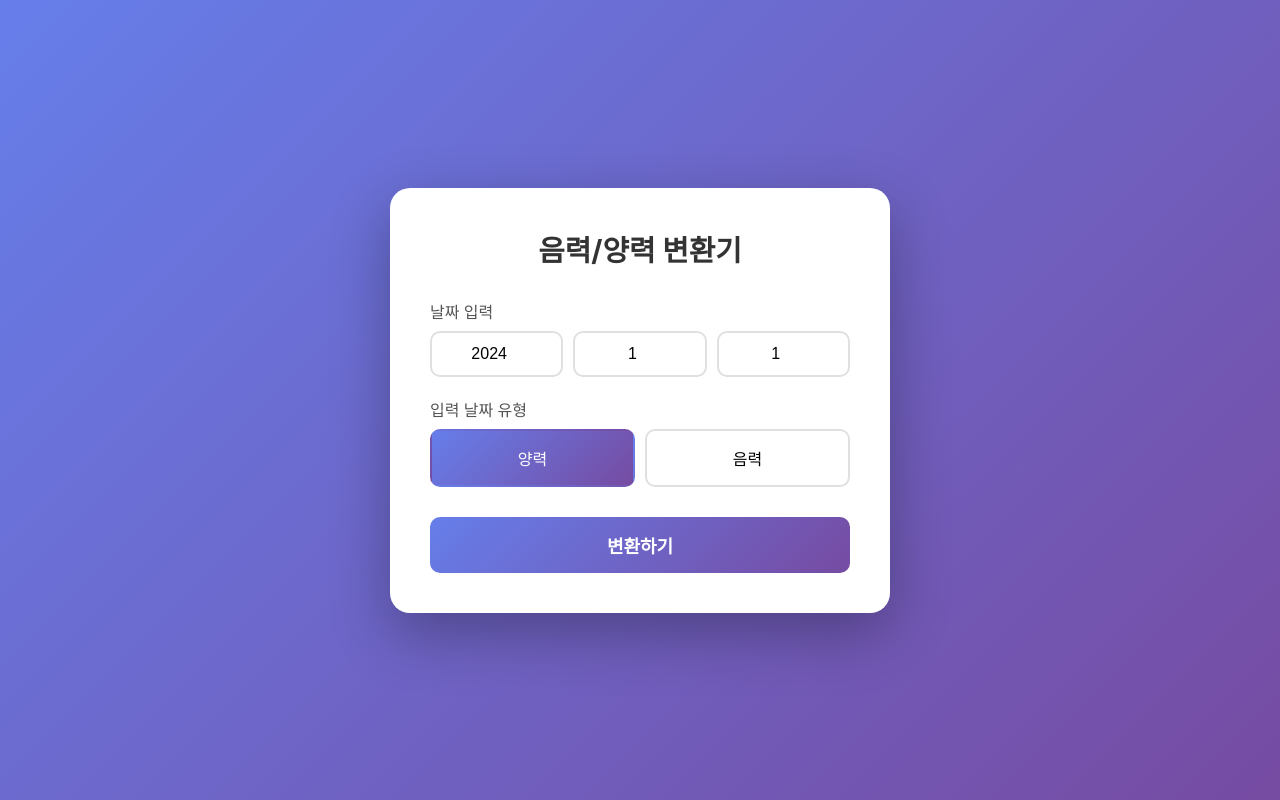
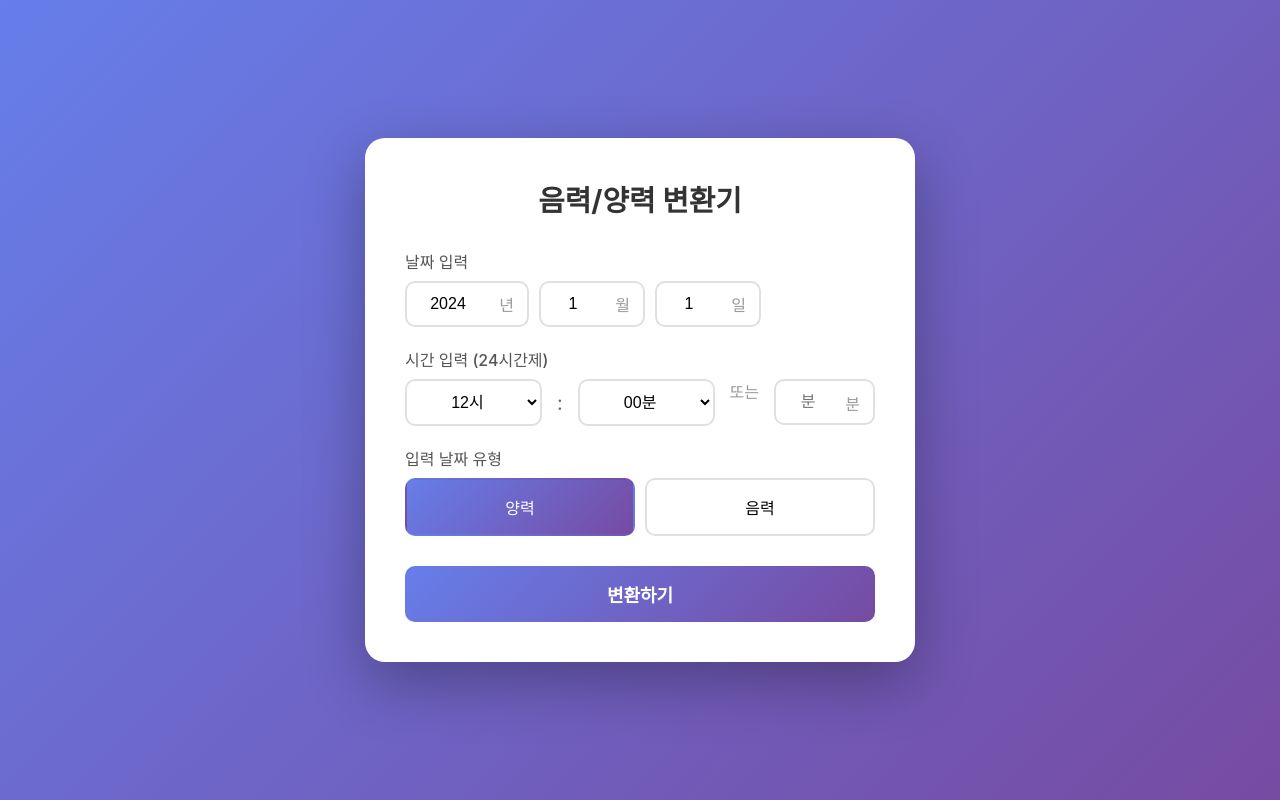
Before and after one commit to Eddy-power/ganji-1, a Flask app: page / in a window 1280 px wide. Run offline with Flask 3, Linux system fonts and the light colour scheme.

Commit message:
Add time input and display corresponding traditional Korean time cycle details
Implement time input (24-hour format, 10-minute intervals) and calculate/display the traditional Korean time GapJa (간지) based on the input time and day's GapJa.

Replit-Commit-Author: Agent
Replit-Commit-Session-Id: 5b41d9a2-2124-4fc7-83c5-6aba2f4248d3
Replit-Commit-Checkpoint-Type: full_checkpoint
Replit-Commit-Event-Id: 5dc4aa80-a35b-4606-83a5-cb4fe8054fde
Replit-Commit-Screenshot-Url: https://storage.googleapis.com/screenshot-production-us-central1/04619390-5d95-4867-bf0c-10615ef9b2f0/5b41d9a2-2124-4fc7-83c5-6aba2f4248d3/bNYoqYe

```diff
--- a/app.py
+++ b/app.py
@@ -3,6 +3,70 @@ from korean_lunar_calendar import KoreanLunarCalendar
 
 app = Flask(__name__)
 app.config['SEND_FILE_MAX_AGE_DEFAULT'] = 0
+
+HEAVENLY_STEMS_KR = ['갑', '을', '병', '정', '무', '기', '경', '신', '임', '계']
+HEAVENLY_STEMS_CN = ['甲', '乙', '丙', '丁', '戊', '己', '庚', '辛', '壬', '癸']
+EARTHLY_BRANCHES_KR = ['자', '축', '인', '묘', '진', '사', '오', '미', '신', '유', '술', '해']
+EARTHLY_BRANCHES_CN = ['子', '丑', '寅', '卯', '辰', '巳', '午', '未', '申', '酉', '戌', '亥']
+
+TIME_NAMES_KR = ['자시', '축시', '인시', '묘시', '진시', '사시', '오시', '미시', '신시', '유시', '술시', '해시']
+TIME_NAMES_CN = ['子時', '丑時', '寅時', '卯時', '辰時', '巳時', '午時', '未時', '申時', '酉時', '戌時', '亥時']
+TIME_RANGES = ['23:00-01:00', '01:00-03:00', '03:00-05:00', '05:00-07:00', '07:00-09:00', '09:00-11:00',
+               '11:00-13:00', '13:00-15:00', '15:00-17:00', '17:00-19:00', '19:00-21:00', '21:00-23:00']
+
+START_STEM_MAP = {
+    0: 0, 5: 0,
+    1: 2, 6: 2,
+    2: 4, 7: 4,
+    3: 6, 8: 6,
+    4: 8, 9: 8
+}
+
+def get_hour_index(hour):
+    if hour == 23 or hour == 0:
+        return 0
+    return ((hour + 1) // 2) % 12
+
+def get_day_stem_index(gapja_string):
+    for i, stem in enumerate(HEAVENLY_STEMS_KR):
+        if stem + EARTHLY_BRANCHES_KR[0] in gapja_string or any(stem + branch + '일' in gapja_string for branch in EARTHLY_BRANCHES_KR):
+            day_part = gapja_string.split()[-1] if gapja_string else ''
+            if day_part and len(day_part) >= 2:
+                day_stem = day_part[0]
+                if day_stem in HEAVENLY_STEMS_KR:
+                    return HEAVENLY_STEMS_KR.index(day_stem)
+    return 0
+
+def get_day_stem_from_gapja(gapja_string):
+    parts = gapja_string.split()
+    if len(parts) >= 3:
+        day_part = parts[2]
+        if len(day_part) >= 1:
+            day_stem = day_part[0]
+            if day_stem in HEAVENLY_STEMS_KR:
+                return HEAVENLY_STEMS_KR.index(day_stem)
+    return 0
+
+def calculate_time_gapja(day_stem_index, hour):
+    hour_index = get_hour_index(hour)
+    start_stem = START_STEM_MAP[day_stem_index]
+    time_stem_index = (start_stem + hour_index) % 10
+    time_branch_index = hour_index
+
+    korean_gapja = HEAVENLY_STEMS_KR[time_stem_index] + EARTHLY_BRANCHES_KR[time_branch_index] + '시'
+    chinese_gapja = HEAVENLY_STEMS_CN[time_stem_index] + EARTHLY_BRANCHES_CN[time_branch_index] + '時'
+    time_name_kr = TIME_NAMES_KR[hour_index]
+    time_name_cn = TIME_NAMES_CN[hour_index]
+    time_range = TIME_RANGES[hour_index]
+
+    return {
+        'korean_gapja': korean_gapja,
+        'chinese_gapja': chinese_gapja,
+        'time_name_kr': time_name_kr,
+        'time_name_cn': time_name_cn,
+        'time_range': time_range,
+        'hour_index': hour_index
+    }
 
 @app.after_request
 def add_header(response):
@@ -21,6 +85,8 @@ def convert():
     year = int(data.get('year'))
     month = int(data.get('month'))
     day = int(data.get('day'))
+    hour = int(data.get('hour', 12))
+    minute = int(data.get('minute', 0))
     calendar_type = data.get('calendar_type')
     is_intercalation = data.get('is_intercalation', False)
 
@@ -30,28 +96,31 @@ def convert():
     try:
         if calendar_type == 'solar':
             calendar.setSolarDate(year, month, day)
-            result = {
-                'success': True,
-                'input_type': '양력',
-                'input_date': f'{year}년 {month}월 {day}일',
-                'solar_date': calendar.SolarIsoFormat(),
-                'lunar_date': calendar.LunarIsoFormat(),
-                'korean_gapja': calendar.getGapJaString(),
-                'chinese_gapja': calendar.getChineseGapJaString(),
-                'is_intercalation': 'Intercalation' in calendar.LunarIsoFormat()
-            }
         else:
             calendar.setLunarDate(year, month, day, is_intercalation)
-            result = {
-                'success': True,
-                'input_type': '음력' + (' (윤달)' if is_intercalation else ''),
-                'input_date': f'{year}년 {month}월 {day}일',
-                'solar_date': calendar.SolarIsoFormat(),
-                'lunar_date': calendar.LunarIsoFormat(),
-                'korean_gapja': calendar.getGapJaString(),
-                'chinese_gapja': calendar.getChineseGapJaString(),
-                'is_intercalation': is_intercalation
-            }
+
+        korean_gapja = calendar.getGapJaString()
+        chinese_gapja = calendar.getChineseGapJaString()
+
+        day_stem_index = get_day_stem_from_gapja(korean_gapja)
+        time_gapja = calculate_time_gapja(day_stem_index, hour)
+
+        result = {
+            'success': True,
+            'input_type': '양력' if calendar_type == 'solar' else ('음력 (윤달)' if is_intercalation else '음력'),
+            'input_date': f'{year}년 {month}월 {day}일',
+            'input_time': f'{hour:02d}시 {minute:02d}분',
+            'solar_date': calendar.SolarIsoFormat(),
+            'lunar_date': calendar.LunarIsoFormat(),
+            'korean_gapja': korean_gapja,
+            'chinese_gapja': chinese_gapja,
+            'time_gapja_kr': time_gapja['korean_gapja'],
+            'time_gapja_cn': time_gapja['chinese_gapja'],
+            'time_name_kr': time_gapja['time_name_kr'],
+            'time_name_cn': time_gapja['time_name_cn'],
+            'time_range': time_gapja['time_range'],
+            'is_intercalation': 'Intercalation' in calendar.LunarIsoFormat() if calendar_type == 'solar' else is_intercalation
+        }
     except Exception as e:
         result = {
             'success': False,
--- a/templates/index.html
+++ b/templates/index.html
@@ -27,7 +27,7 @@
             box-shadow: 0 20px 60px rgba(0,0,0,0.3);
             padding: 40px;
             width: 100%;
-            max-width: 500px;
+            max-width: 550px;
         }
 
         h1 {
@@ -48,12 +48,12 @@
             font-weight: 500;
         }
 
-        .date-inputs {
+        .date-inputs, .time-inputs {
             display: flex;
             gap: 10px;
         }
 
-        .date-inputs input {
+        .date-inputs input, .time-inputs input, .time-inputs select {
             flex: 1;
             padding: 12px;
             border: 2px solid #e0e0e0;
@@ -63,9 +63,22 @@
             transition: border-color 0.3s;
         }
 
-        .date-inputs input:focus {
+        .date-inputs input:focus, .time-inputs input:focus, .time-inputs select:focus {
             outline: none;
             border-color: #667eea;
+        }
+
+        .time-inputs select {
+            cursor: pointer;
+            background: white;
+        }
+
+        .time-separator {
+            display: flex;
+            align-items: center;
+            font-size: 20px;
+            color: #666;
+            padding: 0 5px;
         }
 
         .calendar-type {
@@ -217,6 +259,23 @@
         .error.show {
             display: block;
         }
+
+        .input-with-label {
+            position: relative;
+        }
+
+        .input-with-label span {
+            position: absolute;
+            right: 15px;
+            top: 50%;
+            transform: translateY(-50%);
+            color: #999;
+            pointer-events: none;
+        }
+
+        .input-with-label input {
+            padding-right: 35px;
+        }
     </style>
 </head>
 <body>
@@ -226,9 +285,36 @@
         <div class="form-group">
             <label>날짜 입력</label>
             <div class="date-inputs">
-                <input type="number" id="year" placeholder="년" min="1900" max="2100" value="2024">
-                <input type="number" id="month" placeholder="월" min="1" max="12" value="1">
-                <input type="number" id="day" placeholder="일" min="1" max="31" value="1">
+                <div class="input-with-label">
+                    <input type="number" id="year" placeholder="년" min="1900" max="2100" value="2024">
+                    <span>년</span>
+                </div>
+                <div class="input-with-label">
+                    <input type="number" id="month" placeholder="월" min="1" max="12" value="1">
+                    <span>월</span>
+                </div>
+                <div class="input-with-label">
+                    <input type="number" id="day" placeholder="일" min="1" max="31" value="1">
+                    <span>일</span>
+                </div>
+            </div>
+        </div>
+
+        <div class="form-group">
+            <label>시간 입력 (24시간제)</label>
+            <div class="time-inputs">
+                <select id="hour">
+                    <option value="" disabled>시</option>
+                </select>
+                <span class="time-separator">:</span>
+                <select id="minute">
+                    <option value="" disabled>분</option>
+                </select>
+                <span style="padding: 0 5px; color: #999;">또는</span>
+                <div class="input-with-label" style="flex: 0.7;">
+                    <input type="number" id="minuteInput" placeholder="분" min="0" max="59" style="padding-right: 30px;">
+                    <span>분</span>
+                </div>
             </div>
         </div>
 
@@ -266,14 +352,62 @@
             </div>
             <div class="gapja-section">
                 <h4>간지력 (干支曆)</h4>
-                <div class="gapja-korean" id="koreanGapja"></div>
-                <div class="gapja-chinese" id="chineseGapja"></div>
+                <div class="gapja-row">
+                    <span class="gapja-label">년월일</span>
+                    <div class="gapja-value">
+                        <span class="gapja-korean" id="koreanGapja"></span>
+                        <span class="gapja-chinese" id="chineseGapja"></span>
+                    </div>
+                </div>
+                <div class="time-gapja-section">
+                    <div class="gapja-row">
+                        <span class="gapja-label">시간</span>
+                        <div class="gapja-value">
+                            <span class="gapja-korean" id="timeGapjaKr"></span>
+                            <span class="gapja-chinese" id="timeGapjaCn"></span>
+                        </div>
+                    </div>
+                    <div class="time-info" id="timeInfo"></div>
+                </div>
             </div>
         </div>
     </div>
 
     <script>
         let calendarType = 'solar';
+
+        function initTimeSelects() {
+            const hourSelect = document.getElementById('hour');
+            const minuteSelect = document.getElementById('minute');
+
+            for (let i = 0; i < 24; i++) {
+                const option = document.createElement('option');
+                option.value = i;
+                option.textContent = i.toString().padStart(2, '0') + '시';
+                if (i === 12) option.selected = true;
+                hourSelect.appendChild(option);
+            }
+
+            for (let i = 0; i < 60; i += 10) {
+                const option = document.createElement('option');
+                option.value = i;
+                option.textContent = i.toString().padStart(2, '0') + '분';
+                if (i === 0) option.selected = true;
+                minuteSelect.appendChild(option);
+            }
+
+            document.getElementById('minuteInput').addEventListener('input', function() {
+                if (this.value !== '') {
+                    document.getElementById('minute').value = '';
+                }
+            });
+
+            document.getElementById('minute').addEventListener('change', function() {
+                if (this.value !== '') {
+                    document.getElementById('minuteInput').value = '';
+                }
+            });
+        }
 
         function setCalendarType(type) {
             calendarType = type;
@@ -282,10 +416,22 @@
             document.getElementById('intercalationGroup').classList.toggle('show', type === 'lunar');
         }
 
+        function getMinuteValue() {
+            const minuteInput = document.getElementById('minuteInput').value;
+            const minuteSelect = document.getElementById('minute').value;
+
+            if (minuteInput !== '') {
+                return parseInt(minuteInput);
+            }
+            return parseInt(minuteSelect) || 0;
+        }
+
         async function convert() {
             const year = document.getElementById('year').value;
             const month = document.getElementById('month').value;
             const day = document.getElementById('day').value;
+            const hour = document.getElementById('hour').value;
+            const minute = getMinuteValue();
             const isIntercalation = document.getElementById('intercalation').checked;
 
             if (!year || !month || !day) {
@@ -303,6 +449,8 @@
                         year: year,
                         month: month,
                         day: day,
+                        hour: parseInt(hour),
+                        minute: minute,
                         calendar_type: calendarType,
                         is_intercalation: isIntercalation
                     })
@@ -315,7 +463,7 @@
                     document.getElementById('result').classList.add('show');
 
                     document.getElementById('inputDate').textContent =
-                        data.input_type + ' ' + data.input_date;
+                        data.input_type + ' ' + data.input_date + ' ' + data.input_time;
                     document.getElementById('solarDate').textContent = data.solar_date;
 
                     let lunarText = data.lunar_date;
@@ -326,6 +474,11 @@
 
                     document.getElementById('koreanGapja').textContent = data.korean_gapja;
                     document.getElementById('chineseGapja').textContent = data.chinese_gapja;
+
+                    document.getElementById('timeGapjaKr').textContent = data.time_gapja_kr;
+                    document.getElementById('timeGapjaCn').textContent = data.time_gapja_cn;
+                    document.getElementById('timeInfo').textContent =
+                        data.time_name_kr + ' (' + data.time_name_cn + ') - ' + data.time_range;
                 } else {
                     showError('변환 오류: ' + data.error);
                 }
@@ -340,6 +493,8 @@
             errorEl.textContent = message;
             errorEl.classList.add('show');
         }
+
+        initTimeSelects();
     </script>
 </body>
 </html>
```
Also changed, not shown: other parts of templates/index.html (+33 -4 lines), 1 other file.
